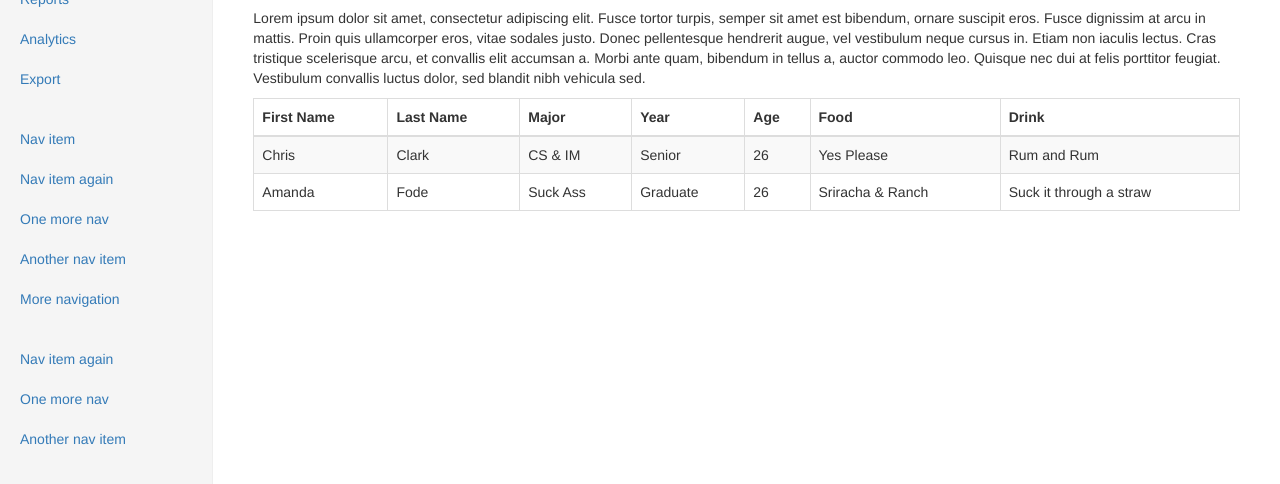
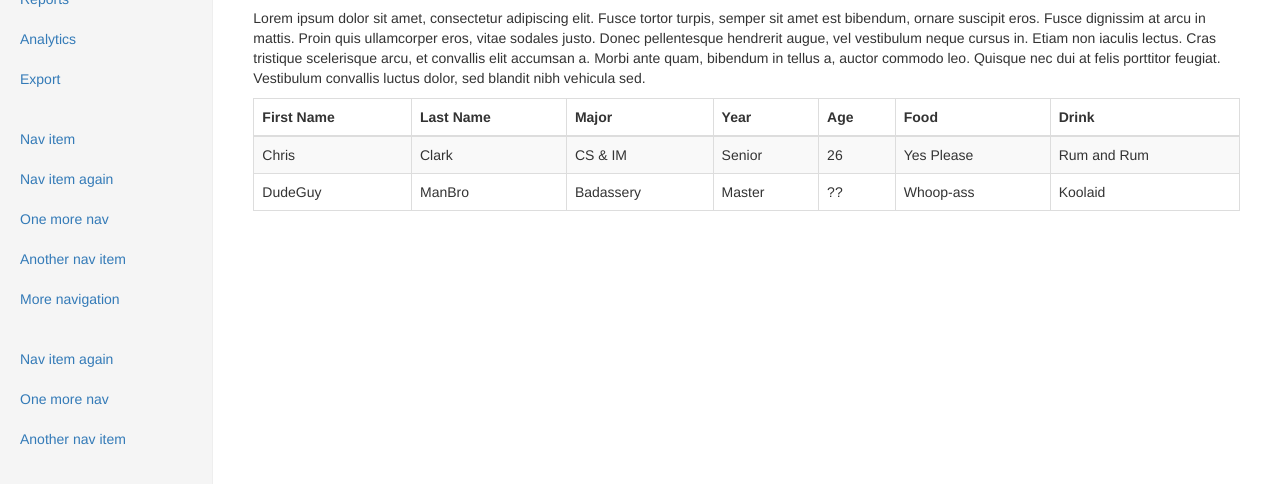
Before and after one commit to cclark07/WebDevSpring2016, a website: page public/experiments/html/table.html in a window 1280 px wide. Shown: the part 132-616 px from the top of the page. Drawn offline with nearby package versions, Linux system fonts and the light colour scheme.

Commit message:
Text change

```diff
--- a/public/experiments/html/table.html
+++ b/public/experiments/html/table.html
@@ -104,13 +104,13 @@
                             <td>Rum and Rum</td>
                         </tr>
                         <tr>
-                            <td>Amanda</td>
-                            <td>Fode</td>
-                            <td>Suck Ass</td>
-                            <td>Graduate</td>
-                            <td>26</td>
-                            <td>Sriracha & Ranch</td>
-                            <td>Suck it through a straw</td>
+                            <td>DudeGuy</td>
+                            <td>ManBro</td>
+                            <td>Badassery</td>
+                            <td>Master</td>
+                            <td>??</td>
+                            <td>Whoop-ass</td>
+                            <td>Koolaid</td>
                         </tr>
                     </tbody>
                 </table>
```
